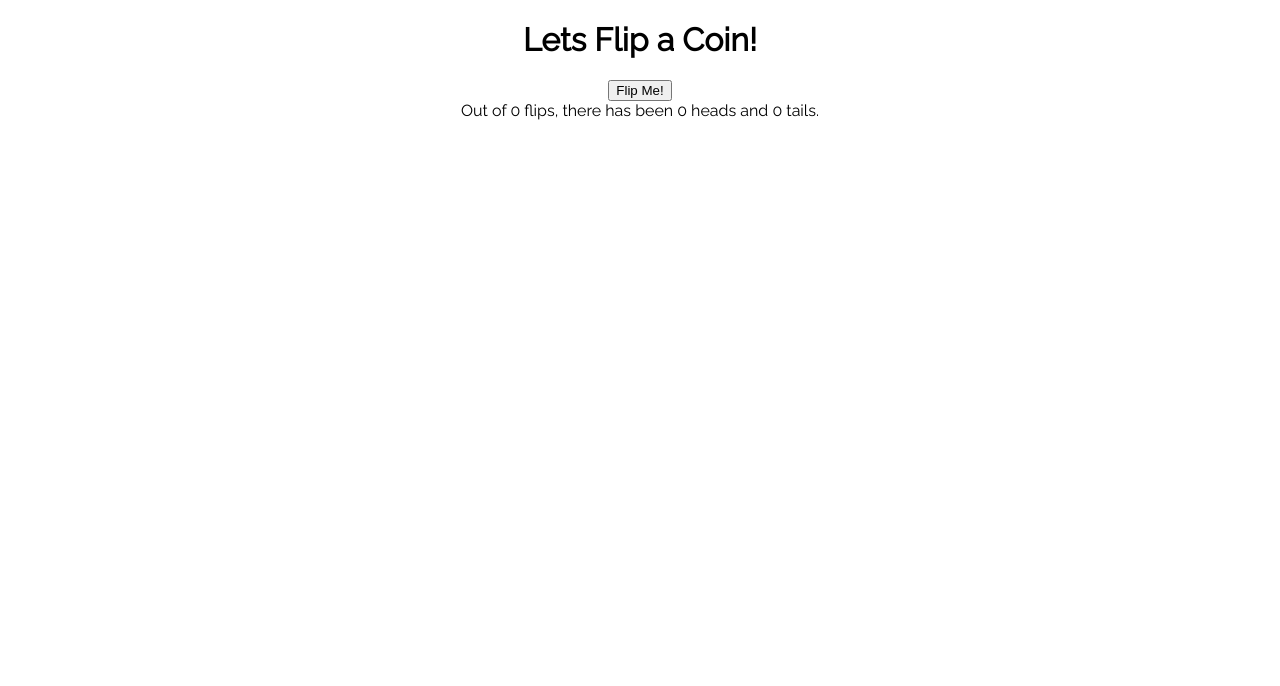
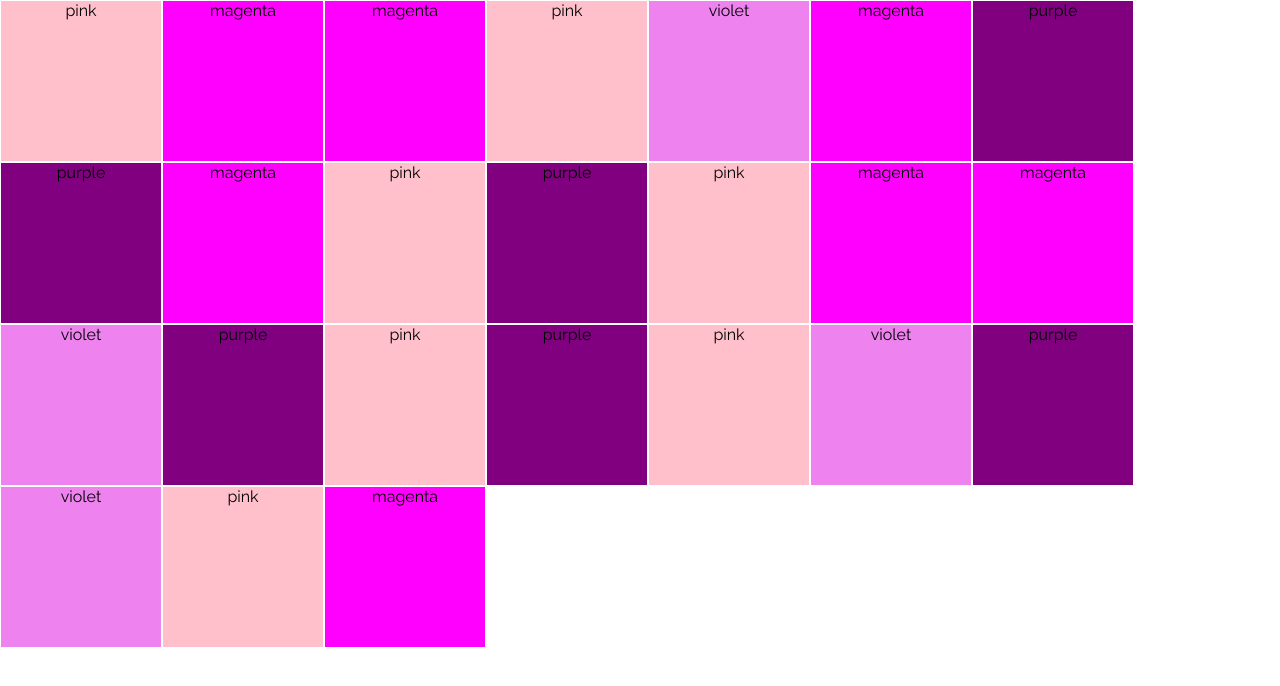
Before and after one commit to javi-err/react-practice, a React (Create React App) app: page / in a window 1280 px wide. Shown: the top 686 px of the page. Built offline with nearby package versions, Linux system fonts and the light colour scheme.

Commit message:
naive color solution

```diff
--- a/src/App.js
+++ b/src/App.js
@@ -2,13 +2,15 @@ import RandomGame from './Random/RandomGame'
 import Dice from './Dice/Dice'
 import Lottery from './Lottery/Lottery'
 import Coin from './Coin/Coin'
+import Color from './Color/Color'
+
 
 
 
 function App() {
   return (
     <div className="App">
-      <Coin />
+      <Color />
     </div>
   );
 }
--- /dev/null
+++ b/src/Color/BoxContainer.js
@@ -0,0 +1,21 @@
+import React, { Component } from 'react'
+import ColorBox from './ColorBox'
+
+export class BoxContainer extends Component {
+
+    static defaultProps = {
+        numBoxes: 24
+    }
+    render() {
+        const Boxes = Array.from({length: this.props.numBoxes}).map(() => (
+         <ColorBox />
+        ))
+        return (
+            <div className="BoxContainer">
+                {Boxes}
+            </div>
+        )
+    }
+}
+
+export default BoxContainer
--- /dev/null
+++ b/src/Color/Color.css
@@ -0,0 +1,11 @@
+.ColorBox {
+    height: 10em;
+    width: 10em;
+    border: 1px solid white;
+}
+
+.BoxContainer {
+    display: flex;
+    flex-wrap: wrap;
+
+}
--- /dev/null
+++ b/src/Color/Color.js
@@ -0,0 +1,14 @@
+import React, { Component } from 'react'
+import BoxContainer from './BoxContainer'
+
+export class Color extends Component {
+    render() {
+        return (
+            <div>
+                <BoxContainer />
+            </div>
+        )
+    }
+}
+
+export default Color
--- /dev/null
+++ b/src/Color/ColorBox.js
@@ -0,0 +1,57 @@
+import React, { Component } from 'react'
+import { arrShuffler } from '../helpers'
+import './Color.css'
+
+export class ColorBox extends Component {
+    static defaultProps = {
+        colors : ['purple', 'magenta', 'violet', 'pink']
+    }
+
+
+    constructor(props){
+        super(props);
+
+        this.state = {
+            color: arrShuffler(this.props.colors)
+        }
+
+
+
+    }
+
+
+
+    colorGen (){
+
+       let newColor = arrShuffler(this.props.colors);
+
+       do {
+            newColor = arrShuffler(this.props.colors);
+       }
+
+       while(newColor === this.state.color)
+
+       this.setState({
+           color: newColor
+       })
+    }
+
+    handleClick(){
+        this.colorGen();
+    }
+
+
+    render() {
+        return (
+            <div className="ColorBox"
+                 style={{backgroundColor: this.state.color}}
+                 onClick={()=> {this.handleClick()}}>
+            <div className="ColorBox-text">
+                 {this.state.color}
+            </div>
+            </div>
+        )
+    }
+}
+
+export default ColorBox
--- /dev/null
+++ b/src/helpers.js
@@ -0,0 +1,6 @@
+function arrShuffler(arr) {
+    let idx = Math.floor(Math.random() * arr.length)
+    return arr[idx]
+}
+
+export {arrShuffler};
```
Also changed, not shown: src/Coin/CoinFlip.js (+0 -12 lines).
